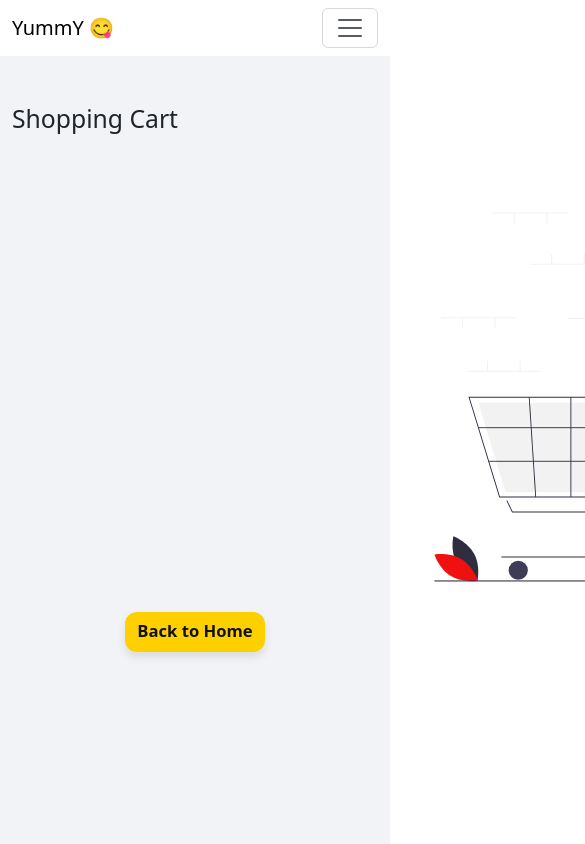
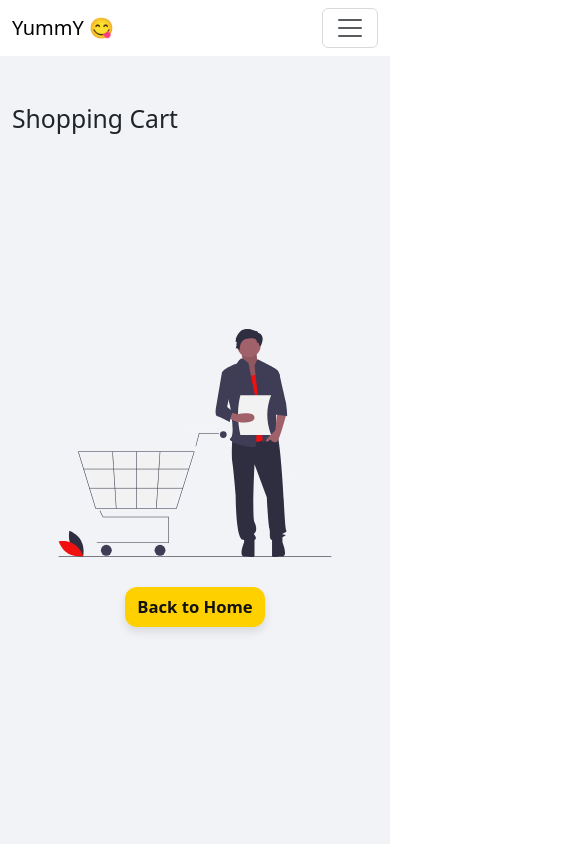
Before and after one commit to shemaamohamed/restaurant-app, a React (Create React App) app: page /cart in a window 390 px wide. Shown: the top 844 px of the page, 585 px wide, since content can reach past the window. Built offline with nearby package versions, Linux system fonts and the light colour scheme.

Commit message:
Responsive of pages

```diff
--- a/src/components/CartEmpty.jsx
+++ b/src/components/CartEmpty.jsx
@@ -6,23 +6,23 @@ import emptycart from "../assets/empty_cart.svg";
 function CartEmpty() {
   const navigate = useNavigate();
   const imgStyle = {
-    width: "700px",
-    height: "400px",
-    marginTop: "20px",
-    marginLeft: "300px",
+    width: "100%",
+    height: "50%",
+    margin: "auto",
+    marginTop: "100px",
   };
   return (
-    <Container>
+    <Container style={{height:'70vh',alignItems:'center',display:'flex',justifyContent:'center',flexDirection:'column'}}>
     <Row>
-        <Col xs={6} md={4}>
+      <Col >
         <Image src={emptycart} style={imgStyle} rounded />
-        </Col>
-      </Row>
         <div className="text-center" style={{ marginTop: "30px" }}>
-        <Button className='CartBtn' onClick={() => navigate("/")}>
+          <Button className="CartBtn"  onClick={() => navigate("/")}>
             Back to Home
           </Button>
         </div>
+      </Col>
+    </Row>
   </Container>
   );
 }
--- a/src/components/NavBar.jsx
+++ b/src/components/NavBar.jsx
@@ -83,7 +83,7 @@ function NavBar() {
                 pill
                 bg="danger"
               >
-                {cart.length}
+                {0}
               </Badge>
             </Nav.Link>
           </Nav>
@@ -91,9 +91,9 @@ function NavBar() {
           <Nav>
             <NavDropdown
               style={{ marginLeft: "70px" }}
-              title="Profile"
               id="basic-nav-dropdown"
             >
+
               <NavDropdown.Item href="#action/3.1">Login</NavDropdown.Item>
               <NavDropdown.Divider />
               <NavDropdown.Item href="#action/3.4">Register</NavDropdown.Item>
--- a/src/components/TopMeals.jsx
+++ b/src/components/TopMeals.jsx
@@ -12,7 +12,7 @@ function TopMeals() {
       <h1>Top Meals</h1>
       <Row>
         {productData.product.map((product) => (
-          <Col key={product.id} sm={12} md={6} lg={4} xl={3}>
+          <Col key={product.id} >
             <CardMelas
               product={product}
               name={product.name}
--- a/src/pages/PageNotFound.jsx
+++ b/src/pages/PageNotFound.jsx
@@ -5,23 +5,26 @@ import { useNavigate } from "react-router-dom";
 function PageNotFound() {
   const navigate = useNavigate();
   const imgStyle = {
-    width: "700px",
-    height: "400px",
-    marginTop: "50px",
-    marginLeft: "300px",
+    width: "100%",
+    height: "70%",
+    margin: "auto",
+    marginTop: "100px",
+
+
   };
   return (
-    <Container>
+    <Container style={{height:'70vh',alignItems:'center',display:'flex',justifyContent:'center',flexDirection:'column'}}>
       <Row>
-        <Col xs={6} md={4}>
+        <Col >
           <Image src={NotFound} style={imgStyle} rounded />
+          <div className="text-center" style={{ marginTop: "30px" }}>
+            <Button className="CartBtn"  onClick={() => navigate("/")}>
+              Back to Home
+            </Button>
+          </div>
         </Col>
       </Row>
-      <div className="text-center" style={{ marginTop: "30px" }}>
-        <Button className="CartBtn"  onClick={() => navigate("/")}>
-          Back to Home
-        </Button>
-      </div>
+
     </Container>
   );
 }
```
Lines whose indentation alone changed are shown as unchanged.
